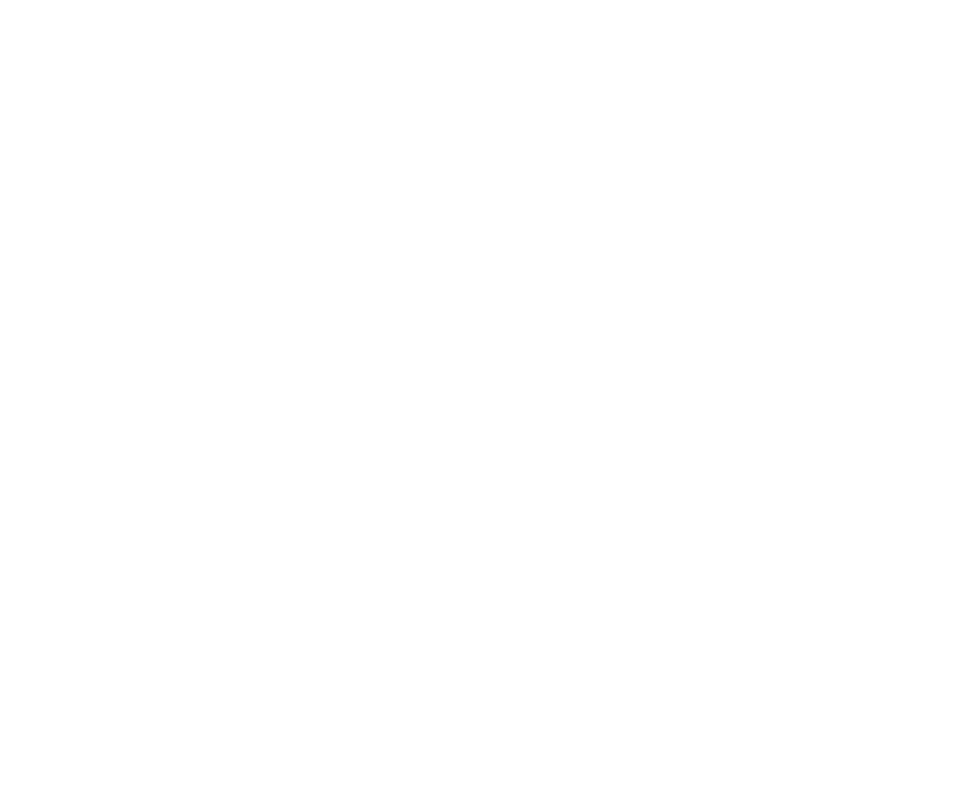
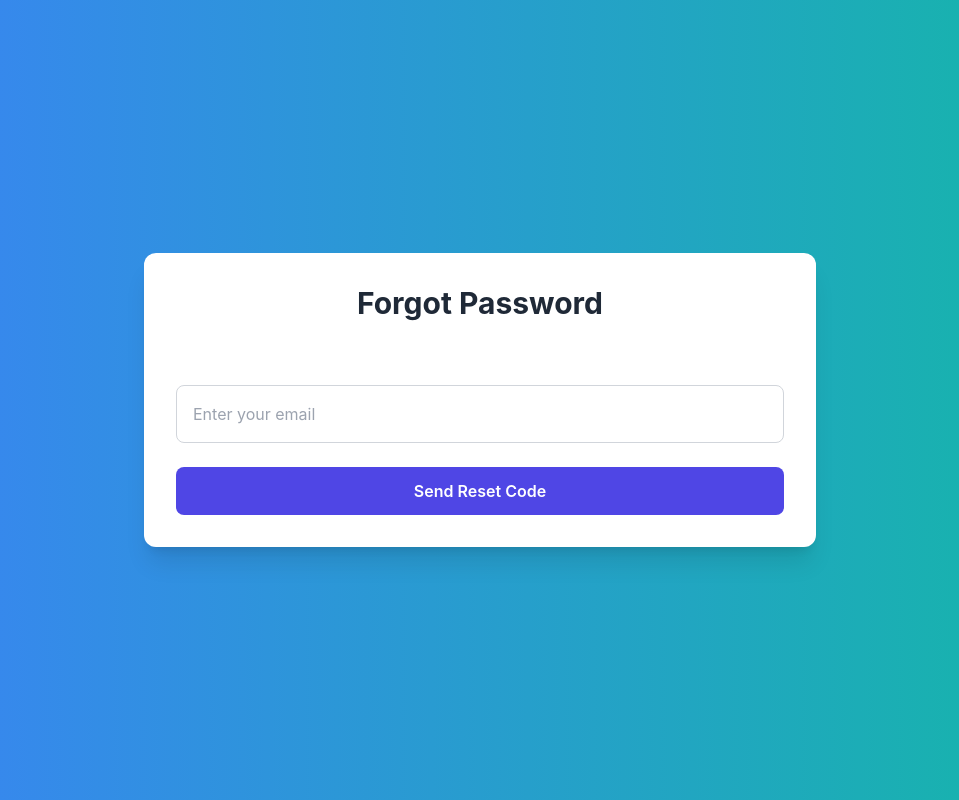
Before and after one commit to Advanced-web-application-developmentK21/Web-Frontend, a React (Create React App) app: page /forgot-password in a window 1280 px wide. Before the commit this address had no page. Shown: the whole page, without its empty margins (160-1119 px from the left). Built offline with nearby package versions, Linux system fonts and the light colour scheme.

Commit message:
Forgot, enter code and renew password

```diff
--- a/src/App.tsx
+++ b/src/App.tsx
@@ -11,6 +11,7 @@
 import ProFilePage from './pages/Profile/ProfilePage';
 import AnalyticsPage from './pages/Analytics/Analytics';
 import HelpPage from './pages/Help/HelpPage';
+import ForgotPassword from './pages/ForgotPassword/ForgotPasswordPage';
 
 const protectedRoutes = [
   { path: "/home", component: <Dashboard /> },
@@ -32,6 +33,7 @@
 
           {/* Public routes */}
           <Route path="/auth" element={<Auth />} />
+          <Route path="/forgot-password" element={<ForgotPassword />} />
           <Route path="/google-login-success" element={<GoogleLoginSuccess />} />
 
           {/* Protected routes */}
--- a/src/pages/Auth/Auth.tsx
+++ b/src/pages/Auth/Auth.tsx
@@ -158,6 +158,11 @@
     }
   };
 
+  const handleForgotPassword = () => {
+    navigate("/forgot-password");
+  };
+
+
   return (
     <div className="min-h-screen bg-gradient-to-r from-blue-100 via-indigo-100 to-purple-100 flex justify-center items-center">
       <div className="max-w-4xl w-full bg-white shadow-xl rounded-lg flex flex-col lg:flex-row">
@@ -237,10 +242,11 @@
                 {isSignUp ? "Sign Up" : "Sign In"}
               </button>
               {!isSignUp && (
+                <div className="relative mt-4">
                   <button
                     type="button"
                     onClick={handleGoogleLogin}
-                  className="w-full flex items-center justify-center py-3 mt-4 bg-white border border-gray-300 rounded-lg shadow-sm hover:shadow-md transition-all duration-300"
+                    className="w-full flex items-center justify-center py-3 bg-white border border-gray-300 rounded-lg shadow-sm hover:shadow-md transition-all duration-300"
                   >
                     <img
                       src="https://www.gstatic.com/images/branding/product/1x/gsa_64dp.png"
@@ -249,9 +255,17 @@
                     />
                     <span className="text-sm font-medium text-gray-700">Continue with Google</span>
                   </button>
+                  <button
+                    type="button"
+                    onClick={handleForgotPassword}
+                    className="absolute right-0 text-indigo-600 font-medium text-sm mt-2 hover:underline"
+                  >
+                    Forgot Password?
+                  </button>
+                </div>
               )}
             </form>
-            <p className="text-gray-600 mt-6">
+            <p className="text-gray-600 mt-16">
               {isSignUp ? "Already have an account?" : "Don't have an account?"}{" "}
               <button
                 type="button"
@@ -274,6 +288,8 @@
         </div>
       </div>
     </div>
+
+
   );
 };
 
--- /dev/null
+++ b/src/pages/ForgotPassword/ForgotPasswordPage.tsx
@@ -0,0 +1,239 @@
+import React, { useState, useEffect } from 'react';
+import axios from 'axios';
+import { useNavigate } from 'react-router-dom';
+import Swal from 'sweetalert2';
+
+const ForgotPassword = () => {
+  const [email, setEmail] = useState('');
+  const [code, setCode] = useState(Array(9).fill('')); // Initialize with 9 empty fields
+  const [message, setMessage] = useState('');
+  const [step, setStep] = useState('email'); // Step can be 'email', 'code', or 'password'
+  const [countdown, setCountdown] = useState(60); // Countdown in seconds
+  const [isCountdownActive, setIsCountdownActive] = useState(false); // To track if countdown is active
+
+  const navigate = useNavigate();
+
+  useEffect(() => {
+    let timer: NodeJS.Timeout | undefined;
+    if (isCountdownActive && countdown > 0) {
+      timer = setInterval(() => {
+        setCountdown((prev) => prev - 1);
+      }, 1000);
+    } else if (countdown === 0) {
+      clearInterval(timer);
+    }
+
+    return () => {
+      if (timer) clearInterval(timer); // Clear the interval when the component is unmounted
+    };
+  }, [isCountdownActive, countdown]);
+
+  const handleEmailSubmit = async (e: any) => {
+    e.preventDefault();
+    try {
+      const response = await axios.post(`http://localhost:4000/user/forgot-password`, { email });
+      setMessage(response.data.message);
+      if (response.status === 200) {
+        setStep('code');
+        setIsCountdownActive(true); // Start countdown
+        setCountdown(60); // Reset countdown
+      }
+    } catch (error: any) {
+      setMessage(error.response?.data?.message || 'Something went wrong. Please try again.');
+    }
+  };
+
+  const handleCodeChange = (e: any, index: number) => {
+    const newCode = [...code];
+    newCode[index] = e.target.value.slice(0, 1); // Limit to one character
+    setCode(newCode);
+
+    // Automatically focus on the next input field after entering a number
+    if (e.target.value !== '' && index < 8) {
+      const nextInput = document.getElementById(`code-input-${index + 1}`);
+      if (nextInput) {
+        (nextInput as HTMLInputElement).focus();
+      }
+    }
+  };
+
+  const handleCodeSubmit = async (e: any) => {
+    e.preventDefault();
+    const codeInput = code.join('');
+    try {
+      const response = await axios.post(`http://localhost:4000/user/verify-code`, { email, code: codeInput });
+      setMessage(response.data.message);
+      if (response.status === 200) {
+        setStep('password'); // Move to password input step
+      }
+    } catch (error: any) {
+      setMessage(error.response?.data?.message || 'Something went wrong. Please try again.');
+    }
+  };
+
+  const handleClearCode = () => {
+    setCode(Array(9).fill(''));
+  };
+
+  const handleRetry = async () => {
+    // Reset countdown and initiate a new email send request
+    setCountdown(60);
+    setIsCountdownActive(true);
+    try {
+      const response = await axios.post(`http://localhost:4000/user/forgot-password`, { email });
+      setMessage(response.data.message);
+    } catch (error: any) {
+      setMessage(error.response?.data?.message || 'Something went wrong. Please try again.');
+    }
+  };
+
+  const handlePasswordSubmit = async (e: any) => {
+    e.preventDefault();
+    const newPassword = e.target[0].value; // Lấy mật khẩu mới từ input
+    const confirmPassword = e.target[1].value; // Lấy mật khẩu xác nhận từ input
+
+    if (newPassword !== confirmPassword) {
+      setMessage('Passwords do not match.');
+      return;
+    }
+
+    try {
+      // Gửi yêu cầu API để reset mật khẩu
+      const response = await axios.post(`http://localhost:4000/user/reset-password`, {
+        email,
+        newPassword,
+      });
+
+      setMessage(response.data.message);
+
+      if (response.status === 200) {
+        Swal.fire({
+          icon: 'success',
+          title: 'Update Password Successful!',
+          text: 'You can log in now!',
+          timer: 2000,
+          showConfirmButton: false,
+        });
+        navigate("/auth");
+      }
+    } catch (error: any) {
+      setMessage(error.response?.data?.message || 'Something went wrong. Please try again.');
+    }
+  };
+
+
+  return (
+    <div className="min-h-screen flex items-center justify-center bg-gradient-to-r from-blue-500 to-teal-500 py-12 px-6">
+      <div className="max-w-2xl w-full bg-white p-8 rounded-xl shadow-xl">
+        <h1 className="text-3xl font-bold text-center text-gray-800 mb-16">Forgot Password</h1>
+        {step === 'email' ? (
+          <form onSubmit={handleEmailSubmit}>
+            <div className="mb-6">
+              <input
+                type="email"
+                placeholder="Enter your email"
+                value={email}
+                onChange={(e) => setEmail(e.target.value)}
+                className="w-full p-4 border border-gray-300 rounded-lg focus:outline-none focus:ring-2 focus:ring-indigo-500 transition duration-300"
+              />
+            </div>
+            <button
+              type="submit"
+              className="w-full py-3 bg-indigo-600 text-white font-semibold rounded-lg hover:bg-indigo-700 transition duration-300"
+            >
+              Send Reset Code
+            </button>
+          </form>
+        ) : step === 'code' ? (
+          <form onSubmit={handleCodeSubmit}>
+            <div className="mb-2 flex justify-between space-x-2">
+              {code.map((digit, index) => (
+                <input
+                  key={index}
+                  id={`code-input-${index}`}
+                  type="text"
+                  maxLength={1}
+                  value={digit}
+                  onChange={(e) => handleCodeChange(e, index)}
+                  className="w-12 h-12 text-center text-xl font-semibold border-2 border-gray-300 rounded-lg focus:outline-none focus:ring-2 focus:ring-indigo-500 transition duration-200 focus:border-indigo-500"
+                />
+              ))}
+            </div>
+
+            {/* Clear All Button */}
+            <div className="text-right mb-6">
+              <button
+                type="button"
+                onClick={handleClearCode}
+                className="py-2 text-sm text-indigo-600 hover:bg-indigo-100 rounded-lg transition duration-300 focus:outline-none"
+              >
+                Clear All
+              </button>
+            </div>
+
+            {/* Verify Code Button */}
+            <div className="flex justify-between mb-4">
+              <button
+                type="submit"
+                className="w-full py-3 bg-indigo-600 text-white font-semibold rounded-lg hover:bg-indigo-700 transition duration-300"
+              >
+                Verify Code
+              </button>
+            </div>
+          </form>
+        ) : step === 'password' ? (
+          <form onSubmit={handlePasswordSubmit}>
+            <div className="mb-6">
+              <input
+                type="password"
+                placeholder="Enter new password"
+                className="w-full p-4 border border-gray-300 rounded-lg focus:outline-none focus:ring-2 focus:ring-indigo-500 transition duration-300"
+              />
+            </div>
+            <div className="mb-6">
+              <input
+                type="password"
+                placeholder="Confirm new password"
+                className="w-full p-4 border border-gray-300 rounded-lg focus:outline-none focus:ring-2 focus:ring-indigo-500 transition duration-300"
+              />
+            </div>
+            <button
+              type="submit"
+              className="w-full py-3 bg-indigo-600 text-white font-semibold rounded-lg hover:bg-indigo-700 transition duration-300"
+            >
+              Reset Password
+            </button>
+          </form>
+        ) : null}
+
+        {/* Message and Countdown */}
+        {message && (
+          <p className={`mt-4 text-center ${message.includes('Error') ? 'text-red-500' : 'text-green-500'} font-medium`}>
+            {message}
+          </p>
+        )}
+
+        {/* Countdown and Retry Button */}
+        {isCountdownActive && countdown > 0 && step !== 'password' && (
+          <p className="mt-4 text-center text-indigo-600 font-medium">
+            Time remaining: {countdown}s
+          </p>
+        )}
+
+        {countdown === 0 && step !== 'password' && (
+          <div className="mt-4 text-center">
+            <button
+              type="button"
+              onClick={handleRetry}
+              className="py-2 px-6 bg-indigo-600 text-white rounded-lg hover:bg-indigo-700 transition duration-300"
+            >
+              Retry
+            </button>
+          </div>
+        )}
+      </div>
+    </div>
+  );
+};
+
+export default ForgotPassword;
```
Lines whose indentation alone changed are shown as unchanged.
